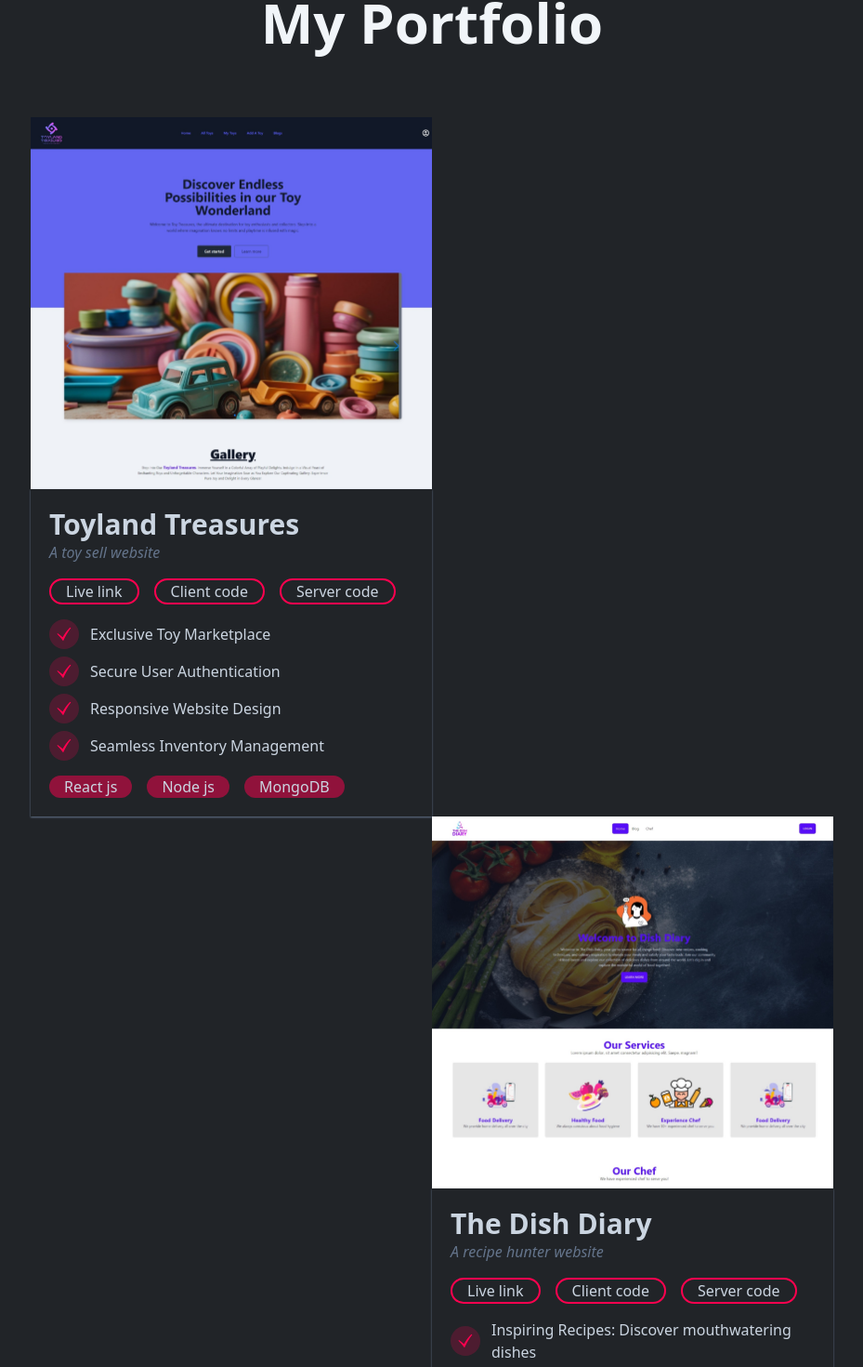
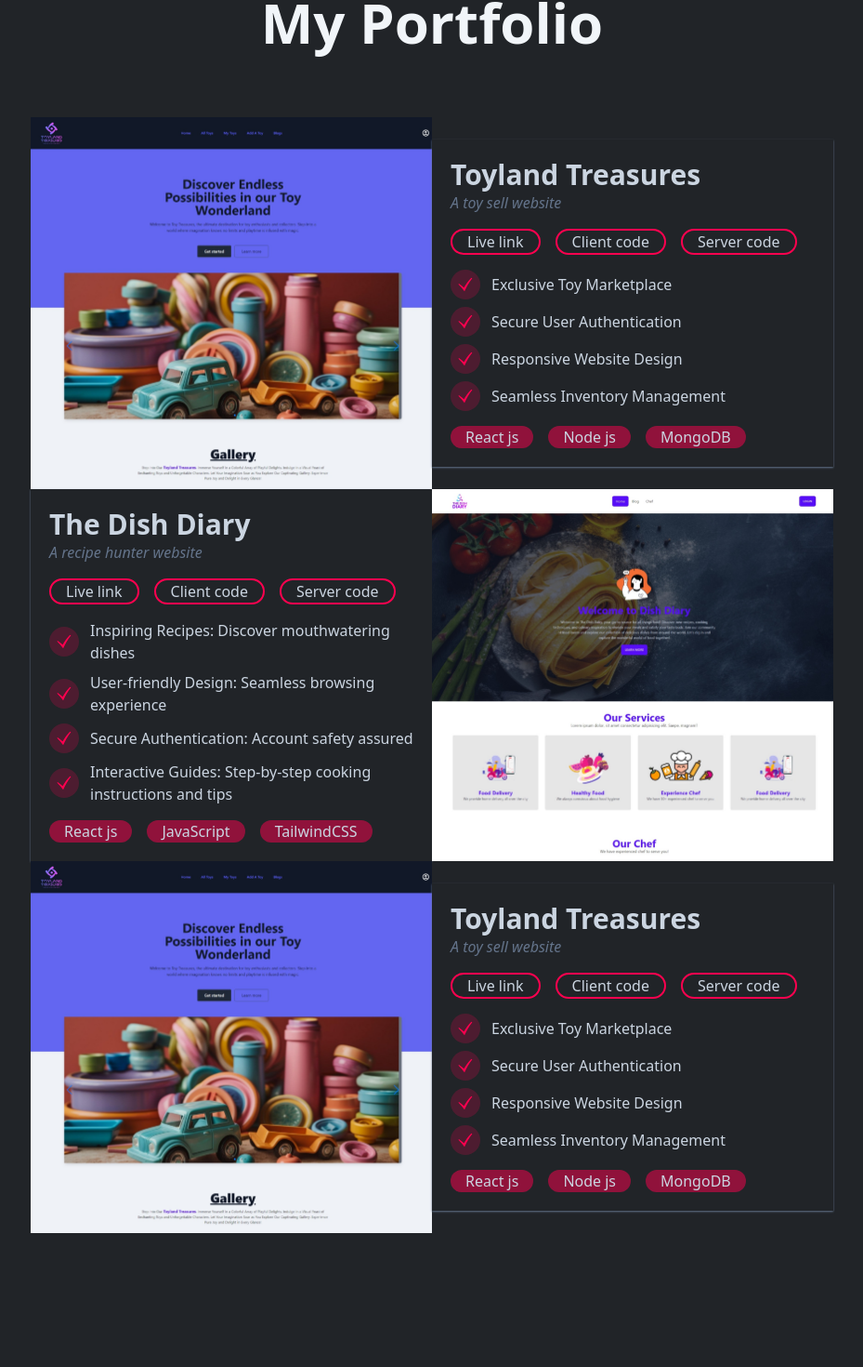
Before and after one commit to Muhammad-Hamim/MuhammadHamim, a React (Vite) app: page / in a window 1280 px wide. Shown: the part 2574-4044 px from the top of the page at 93% size, without its empty margins (271-1200 px from the left). Built offline with nearby package versions, Linux system fonts and the light colour scheme.

Commit message:
make website responsive

```diff
--- a/src/Pages/About.jsx
+++ b/src/Pages/About.jsx
@@ -7,7 +7,7 @@ const About = () => {
         </h4>
         <h2 className="text-slate-100 text-6xl font-bold">About me</h2>
       </div>
-      <div className="mt-10 mx-10 lg:mx-28">
+      <div className="mt-10 mx-8 lg:mx-28">
         <div className="grid lg:grid-cols-2 items-start gap-14">
           <div>
             <img
--- a/src/Pages/Contact.jsx
+++ b/src/Pages/Contact.jsx
@@ -5,7 +5,7 @@ const Contact = () => {
         <h4 className="text-magenta uppercase text-xl">CONTACT</h4>
         <h2 className="text-slate-100 text-6xl font-bold">Contact With Me</h2>
       </div>
-      <div className="mx-10 lg:mx-28 grid lg:grid-cols-8 gap-8 items-center py-10">
+      <div className="mx-8 lg:mx-28 grid lg:grid-cols-8 gap-8 items-center py-10">
         <div className="col-span-3"></div>
         <div className="col-span-5 p-6 bg-background shadow-sm shadow-slate-600 rounded-md">
           <div className="w-full grid lg:grid-cols-2 gap-4 mb-6">
--- a/src/Pages/Features.jsx
+++ b/src/Pages/Features.jsx
@@ -9,7 +9,7 @@ const Features = () => {
         <h4 className="text-magenta uppercase text-xl">Features</h4>
         <h2 className="text-slate-100 text-6xl font-bold">What I Do</h2>
       </div>
-      <div className="grid lg:grid-cols-3 items-center gap-10 mt-10 mx-10 lg:mx-28">
+      <div className="grid lg:grid-cols-3 items-center gap-10 mt-10 mx-8 lg:mx-28">
         <div className="px-8 py-10 space-y-8 bg-background shadow-md hover:shadow-magenta shadow-slate-500 hover:-translate-y-3 rounded-md cursor-pointer duration-500">
           <h2 className="text-6xl text-magenta">
             <SiReact />
--- a/src/Pages/Hero.jsx
+++ b/src/Pages/Hero.jsx
@@ -12,8 +12,8 @@ const Hero = () => {
       id="home"
       className="hero min-h-screen relative"
       style={{ backgroundImage: `url('${heroBg}')` }}>
-      <div className="absolute top-8 right-8 lg:hidden">
-        <h2 className="text-slate-100 text-4xl">
+      <div className="">
+        <h2 className="text-slate-100 text-4xl absolute top-8 right-8 lg:hidden">
           <Hamburger toggled={isOpen} toggle={setIsOpen} />
         </h2>
       </div>
--- a/src/Pages/Portfolio.jsx
+++ b/src/Pages/Portfolio.jsx
@@ -34,6 +34,21 @@ const Portfolio = () => {
       serverCode: "https://github.com/Muhammad-Hamim/the-dish-diary-server",
       technology: ["React js", "JavaScript", "TailwindCSS"],
     },
+    {
+      name: "Toyland Treasures",
+      photo: toyland,
+      category: "A toy sell website",
+      features: [
+        "Exclusive Toy Marketplace",
+        "Secure User Authentication",
+        "Responsive Website Design",
+        "Seamless Inventory Management",
+      ],
+      liveLink: "https://toyland-treasures.web.app/",
+      clientCode: "https://github.com/Muhammad-Hamim/toyland-Treasures-client",
+      serverCode: "https://github.com/Muhammad-Hamim/toyland-treasures-server",
+      technology: ["React js", "Node js", "MongoDB"],
+    },
   ];
 
   return (
@@ -44,12 +59,14 @@ const Portfolio = () => {
         </h4>
         <h2 className="text-slate-100 text-6xl font-bold">My Portfolio</h2>
       </div>
-      <div className="mt-10 mx-10 lg:mx-28">
+      <div className="mt-10 mx-8 lg:mx-28">
         {projects.map((project, index) => (
-          <div key={project.name} className="grid grid-cols-2">
+          <div
+            key={project.name}
+            className="flex flex-col lg:flex-row lg:items-center mb-10 lg:mb-0">
             <div
-              className={`w-full h-[50vh] bg-top hover:bg-bottom cursor-pointer ${
-                index % 2 === 0 ? "col-start-1" : "col-start-2"
+              className={`w-full lg:w-1/2 h-[50vh] bg-top hover:bg-bottom cursor-pointer ${
+                index % 2 === 0 ? "lg:order-1" : "lg:order-2"
               }`}
               style={{
                 backgroundImage: `url(${project.photo})`,
@@ -57,8 +74,8 @@ const Portfolio = () => {
                 transition: "ease-in-out 4s",
               }}></div>
             <div
-              className={`bg-background hover:shadow-sm hover:shadow-magenta duration-500 h-fit shadow-sm shadow-slate-500 text-slate-300 p-5 ${
-                index % 2 === 0 ? "col-start-1" : "col-start-2"
+              className={`"w-full lg:w-1/2 bg-background hover:shadow-sm hover:shadow-magenta duration-500 shadow-sm shadow-slate-500 text-slate-300 p-5 ${
+                index % 2 === 0 ? "lg:order-2" : "lg:order-1"
               }`}>
               <div>
                 <h2 className="text-3xl font-semibold">{project.name}</h2>
--- a/src/Pages/Skills.jsx
+++ b/src/Pages/Skills.jsx
@@ -1,8 +1,14 @@
 import { ImHtmlFive } from "react-icons/im";
 import { LiaNode } from "react-icons/lia";
 import { IoLogoJavascript } from "react-icons/io";
-import { FaReact, FaBootstrap } from "react-icons/fa";
-import { SiCss3, SiTailwindcss, SiExpress, SiMongodb } from "react-icons/si";
+import { FaReact, FaBootstrap, FaGithub } from "react-icons/fa";
+import {
+  SiCss3,
+  SiTailwindcss,
+  SiExpress,
+  SiMongodb,
+  SiFirebase,
+} from "react-icons/si";
 
 const Skills = () => {
   const skills = [
@@ -15,6 +21,8 @@ const Skills = () => {
     { name: "Express js", icon: <SiExpress /> },
     { name: "Node js", icon: <LiaNode /> },
     { name: "MongoDB", icon: <SiMongodb /> },
+    { name: "Firebase", icon: <SiFirebase /> },
+    { name: "GitHub", icon: <FaGithub /> },
   ];
 
   return (
@@ -23,7 +31,7 @@ const Skills = () => {
         <h4 className="text-magenta uppercase text-xl">Skills & Expertise</h4>
         <h2 className="text-slate-100 text-6xl font-bold">My Skills</h2>
       </div>
-      <div className="grid lg:grid-cols-4 items-center gap-10 mt-10 mx-10 lg:mx-28">
+      <div className="grid lg:grid-cols-4 items-center gap-10 mt-10 mx-8 lg:mx-28">
         {skills.map((item) => {
           return (
             <div
```
